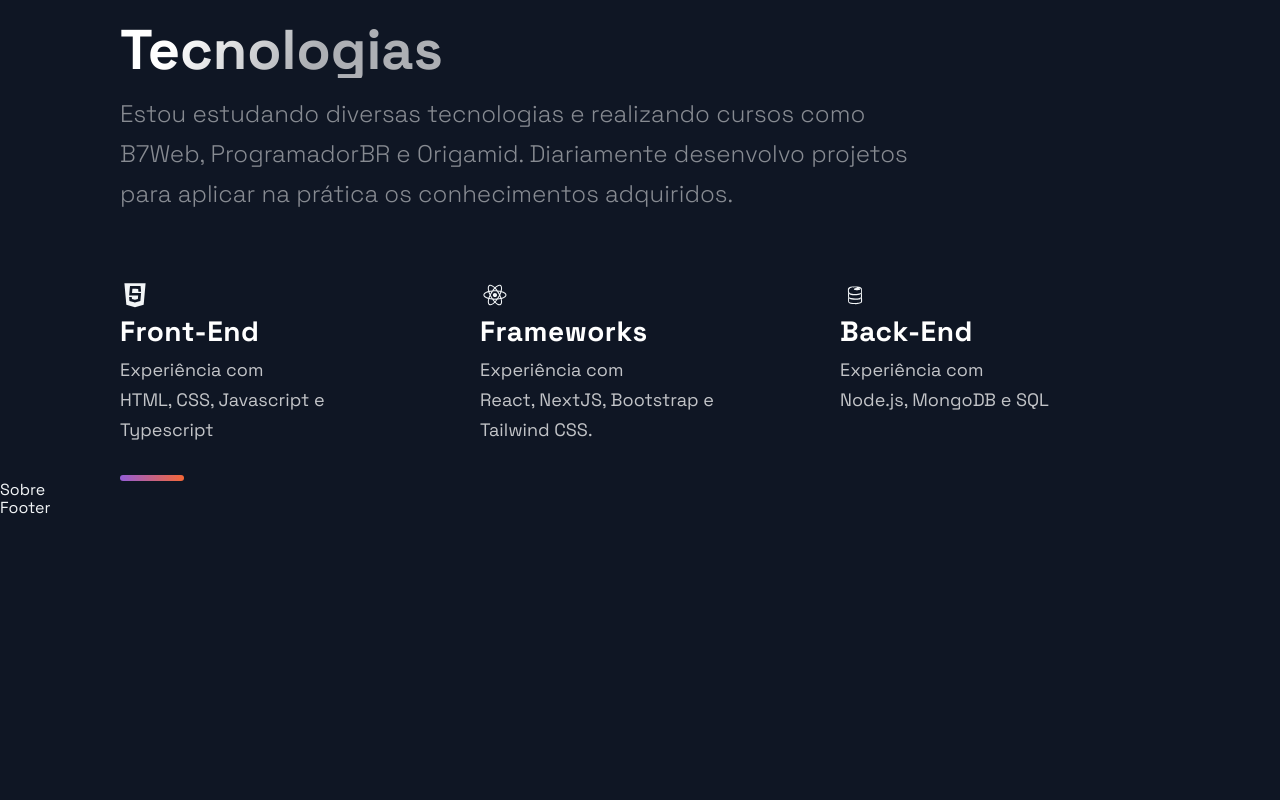
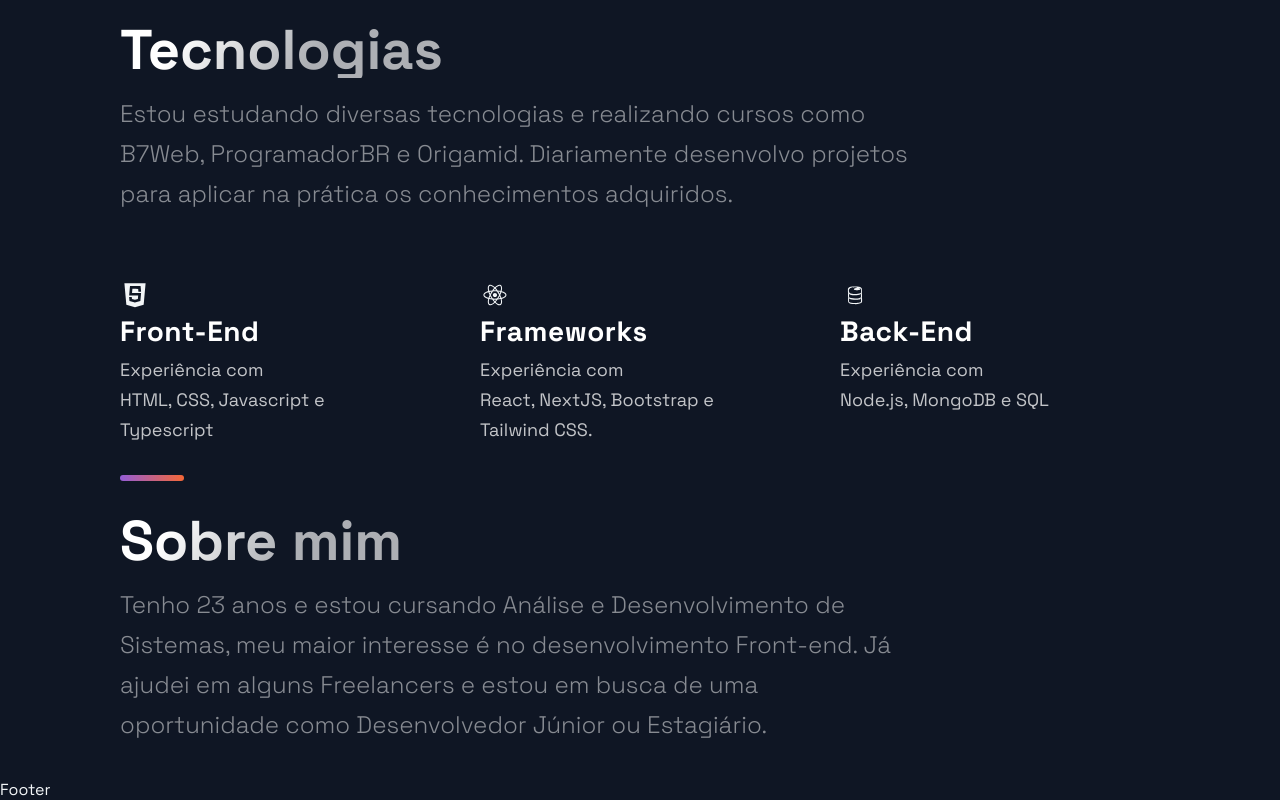
Before and after one commit to GabrielLSobreira/portfolio, a Next.js app: page / in a window 1280 px wide. Shown: the part 2753-3553 px from the top of the page. Before the commit the page ends 3271 px from the top, so only its background shows below. Built offline with nearby package versions, Linux system fonts and the light colour scheme.

Commit message:
feat: adição do sobre

```diff
--- a/src/components/About/About.js
+++ b/src/components/About/About.js
@@ -1,5 +1,22 @@
+import {
+  Section,
+  SectionDivider,
+  SectionText,
+  SectionTitle,
+} from '../../styles/GlobalComponents';
+
 const About = () => {
-  return <div>Sobre</div>;
+  return (
+    <Section id="about">
+      <SectionTitle>Sobre mim</SectionTitle>
+      <SectionText>
+        Tenho 23 anos e estou cursando Análise e Desenvolvimento de Sistemas,
+        meu maior interesse é no desenvolvimento Front-end. Já ajudei em alguns
+        Freelancers e estou em busca de uma oportunidade como Desenvolvedor
+        Júnior ou Estagiário.
+      </SectionText>
+    </Section>
+  );
 };
 
 export default About;
```
